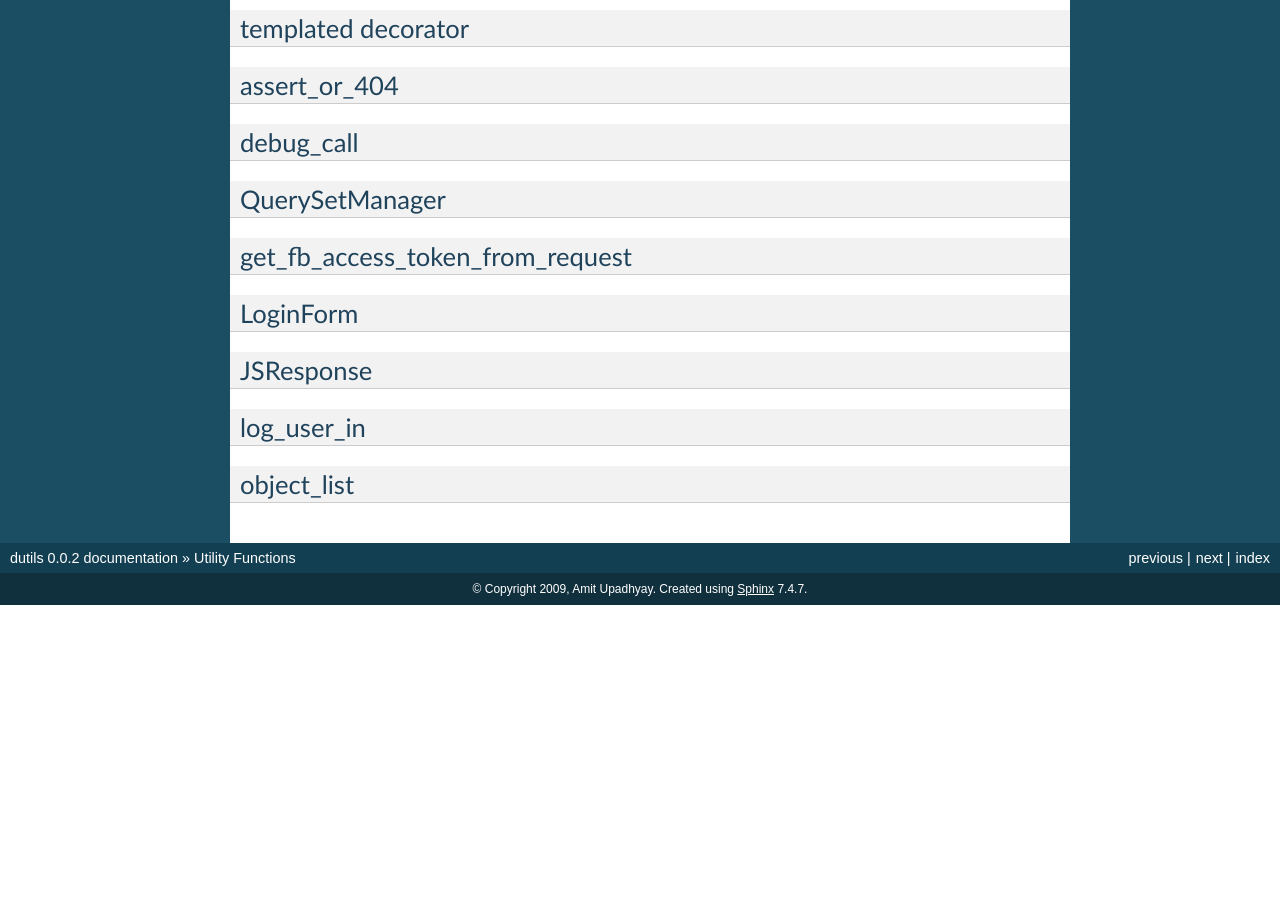
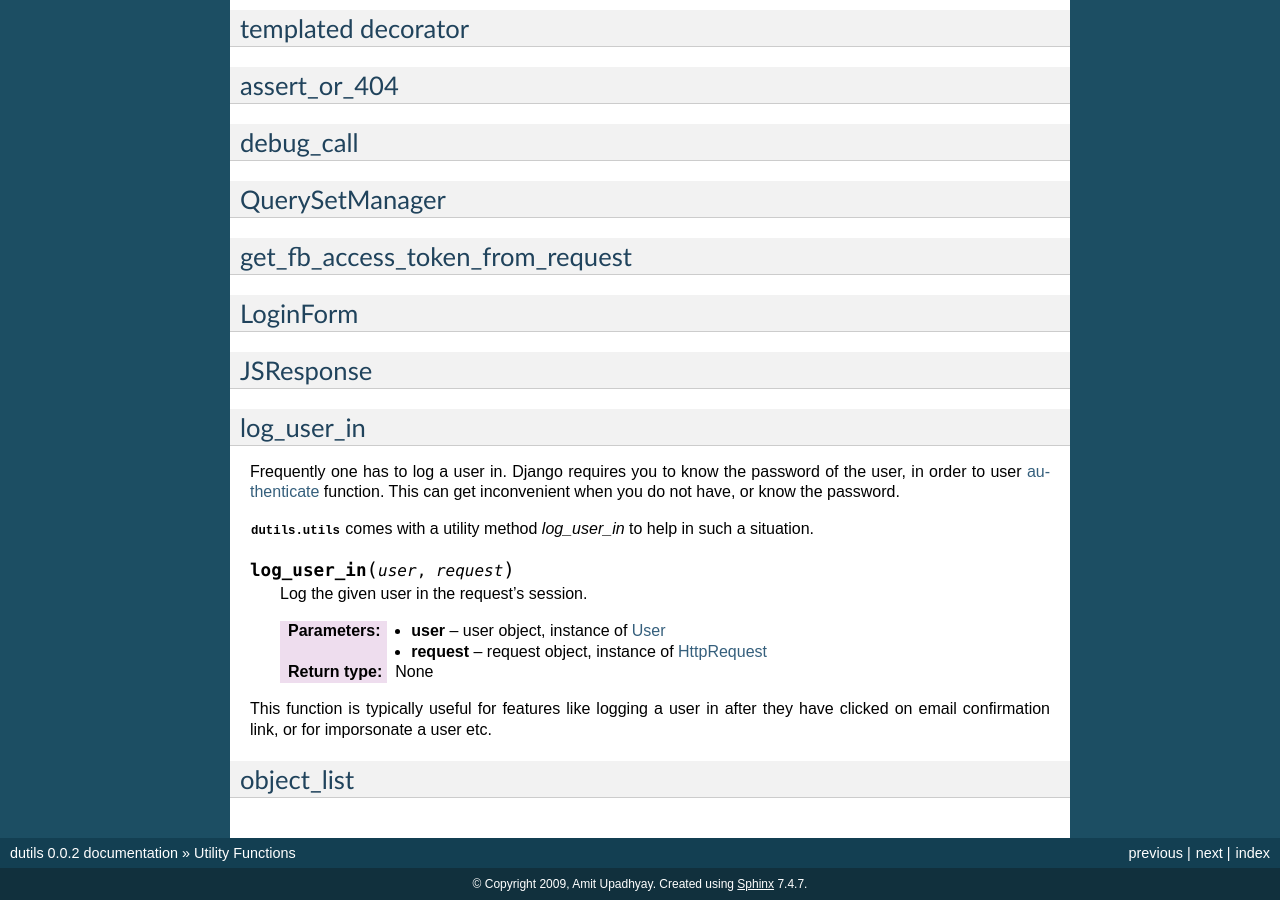
Before and after one commit to amitu/dutils, a Sphinx documentation site: the page built from docs/utils.rst, in a window 1280 px wide and 900 px high, scrolled down 2470 px. Built offline with Sphinx 7.4.7, drawn with Linux system fonts in a browser that asks for light colours; before the commit the page ends 3075 px from its top, so only the background shows below that.

Commit message:
documented the method log_user_in

```diff
--- a/docs/global.rst
+++ b/docs/global.rst
@@ -1,3 +1,7 @@
 .. |pld| replace:: :mod:`dutils.pld`
 .. |dutils| replace:: :mod:`dutils`
 .. |utils| replace:: :mod:`dutils.utils`
+
+.. _User: http://docs.djangoproject.com/en/dev/topics/auth/#users
+.. _HttpRequest: http://docs.djangoproject.com/en/dev/ref/request-response/#httprequest-objects
+.. _HttpResponse: http://docs.djangoproject.com/en/dev/ref/request-response/#httpresponse-objects
--- a/docs/utils.rst
+++ b/docs/utils.rst
@@ -162,5 +162,23 @@ JSResponse
 log_user_in
 ===========
 
+Frequently one has to log a user in. Django requires you to know the password
+of the user, in order to user `authenticate
+<http://docs.djangoproject.com/en/dev/topics/auth/#django.contrib.auth.authenticate>`_
+function. This can get inconvenient when you do not have, or know the password.
+
+|utils| comes with a utility method `log_user_in` to help in such a situation.
+
+.. function:: log_user_in(user, request)
+
+    Log the given user in the request's session.
+
+    :param user: user object, instance of User_
+    :param request: request object, instance of HttpRequest_
+    :rtype: None
+
+This function is typically useful for features like logging a user in after
+they have clicked on email confirmation link, or for imporsonate a user etc.
+
 object_list
 ===========
```
Also changed, not shown: docs/pld.rst (+2 -6 lines).
